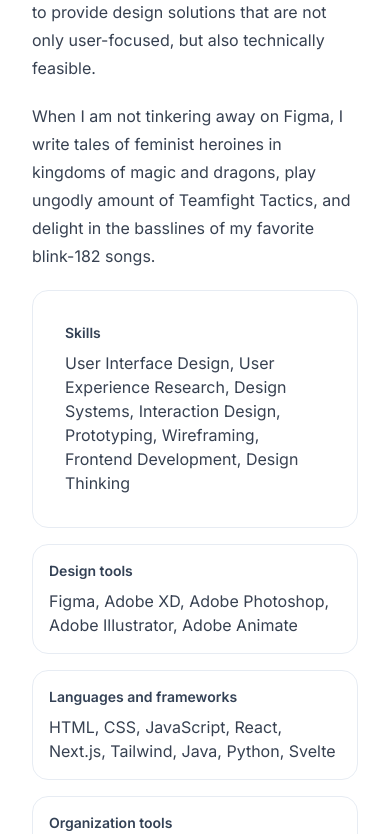
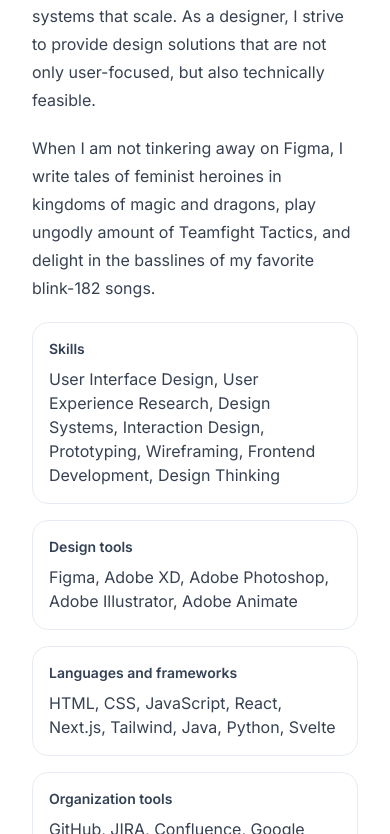
Before and after one commit to christinaraganit/fall_portfolio, a Next.js app in the folder portfolio/: page /about in a window 390 px wide. Shown: the part 1036-1870 px from the top of the page. Built offline with nearby package versions, Linux system fonts and the light colour scheme.

Commit message:
margin changes :3

```diff
--- a/portfolio/app/about/page.tsx
+++ b/portfolio/app/about/page.tsx
@@ -4,7 +4,7 @@ export default function About() {
   return (
     <main className="max-w-full flex flex-col items-center">
       <div className="max-w-5xl w-full flex gap-20 flex-col items-center">
-        <div className="grid gap-12 lg:gap-16 lg:grid-cols-2 p-8 pt-12 md:pt-20 lg:pt-40">
+        <div className="grid gap-12 lg:gap-16 lg:grid-cols-2 p-8 pt-20 lg:pt-40">
           <section className="prose prose-base">
             <div className="block lg:hidden">
               <Overline color="blue" text="About me"></Overline>
@@ -99,7 +99,7 @@ export default function About() {
               blink-182 songs.
             </p>
 
-            <div className="not-prose rounded-2xl border border-slate-200/80 p-8 mb-4">
+            <div className="not-prose rounded-2xl border border-slate-200/80 p-4   mb-4">
               <h2 className="flex text-sm font-semibold text-slate-700 items-center gap-2">
                 Skills
               </h2>
--- a/portfolio/app/awards/page.tsx
+++ b/portfolio/app/awards/page.tsx
@@ -5,7 +5,7 @@ export default function Awards() {
   return (
     <main className="max-w-full flex flex-col items-center">
       <div className="max-w-5xl w-full flex flex-col">
-        <div className="prose prose-base p-8 pt-20 md:pt-20 lg:pt-40">
+        <div className="prose prose-base p-8 pt-20 lg:pt-40">
           <Overline color="blue" text="Awards"></Overline>
           <h1>Celebrating moments of excellence.</h1>
           <p className="">
--- a/portfolio/app/projects/page.tsx
+++ b/portfolio/app/projects/page.tsx
@@ -3,7 +3,7 @@ import Overline from "@/components/overline"
 export default function Projects() {
     return (<main className="max-w-full flex flex-col items-center">
     <div className="max-w-5xl w-full flex gap-12 flex-col">
-      <div className="prose prose-base p-8 pt-12 md:pt-20 lg:pt-40">
+      <div className="prose prose-base p-8 p-8 pt-20 lg:pt-40">
         <Overline color="blue" text="Projects"></Overline>
         <h1>Crafting thoughtful, purposeful, and user-centric design solutions.</h1>
         <p className="">
```
